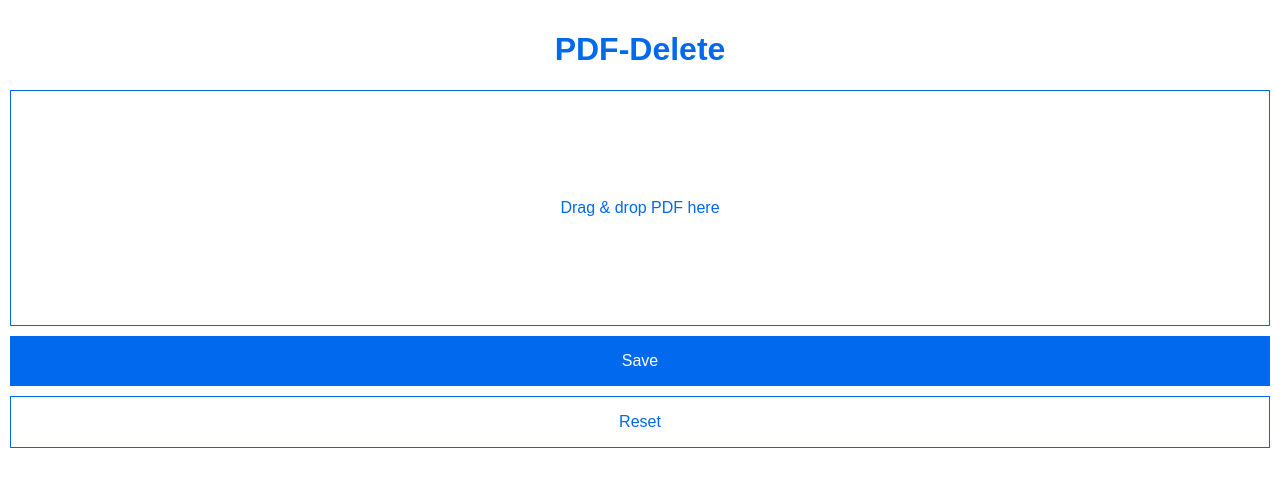
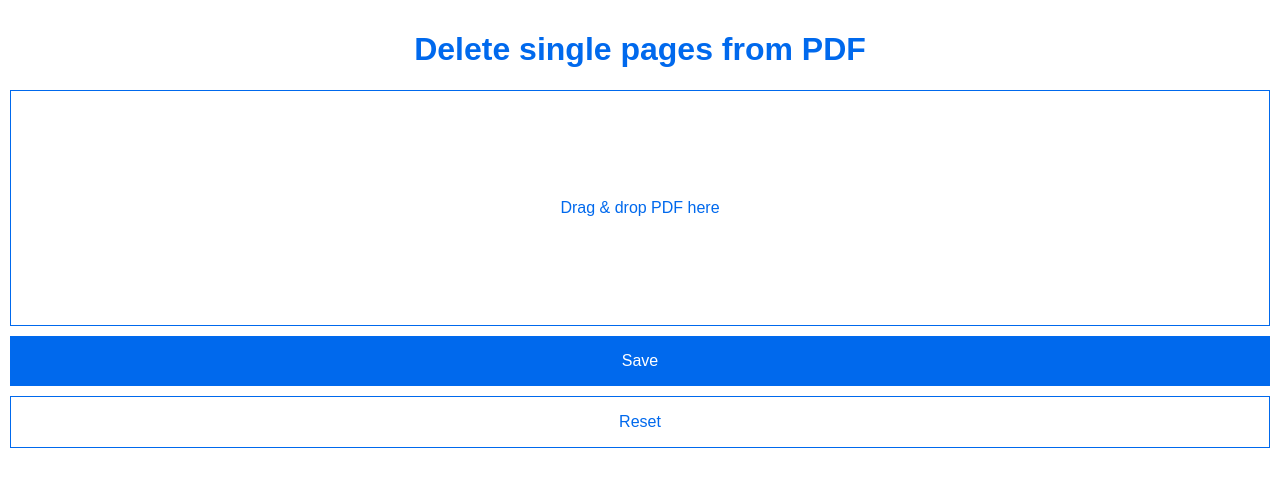
Before and after one commit to falki147/pdf-delete, a website built with webpack: page assets/index.html in a window 1280 px wide. Built offline with nearby package versions, Linux system fonts and the light colour scheme.

Commit message:
Update title

```diff
--- a/assets/index.html
+++ b/assets/index.html
@@ -6,7 +6,7 @@
         <title>PDF-Delete</title>
     </head>
     <body>
-        <h1>PDF-Delete</h1>
+        <h1>Delete single pages from PDF</h1>
         <script src="main.bundle.js"></script>
     </body>
 </html>
```
